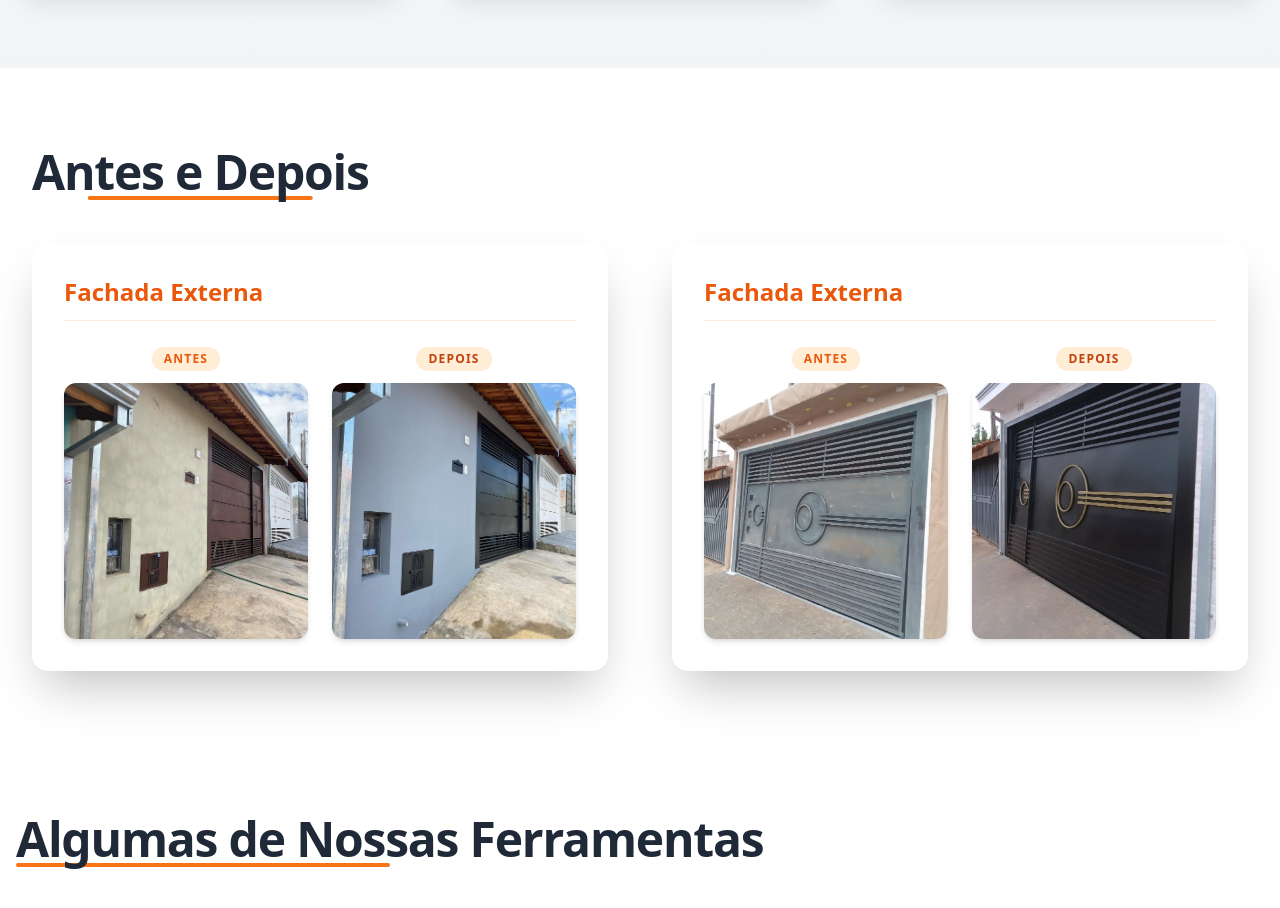
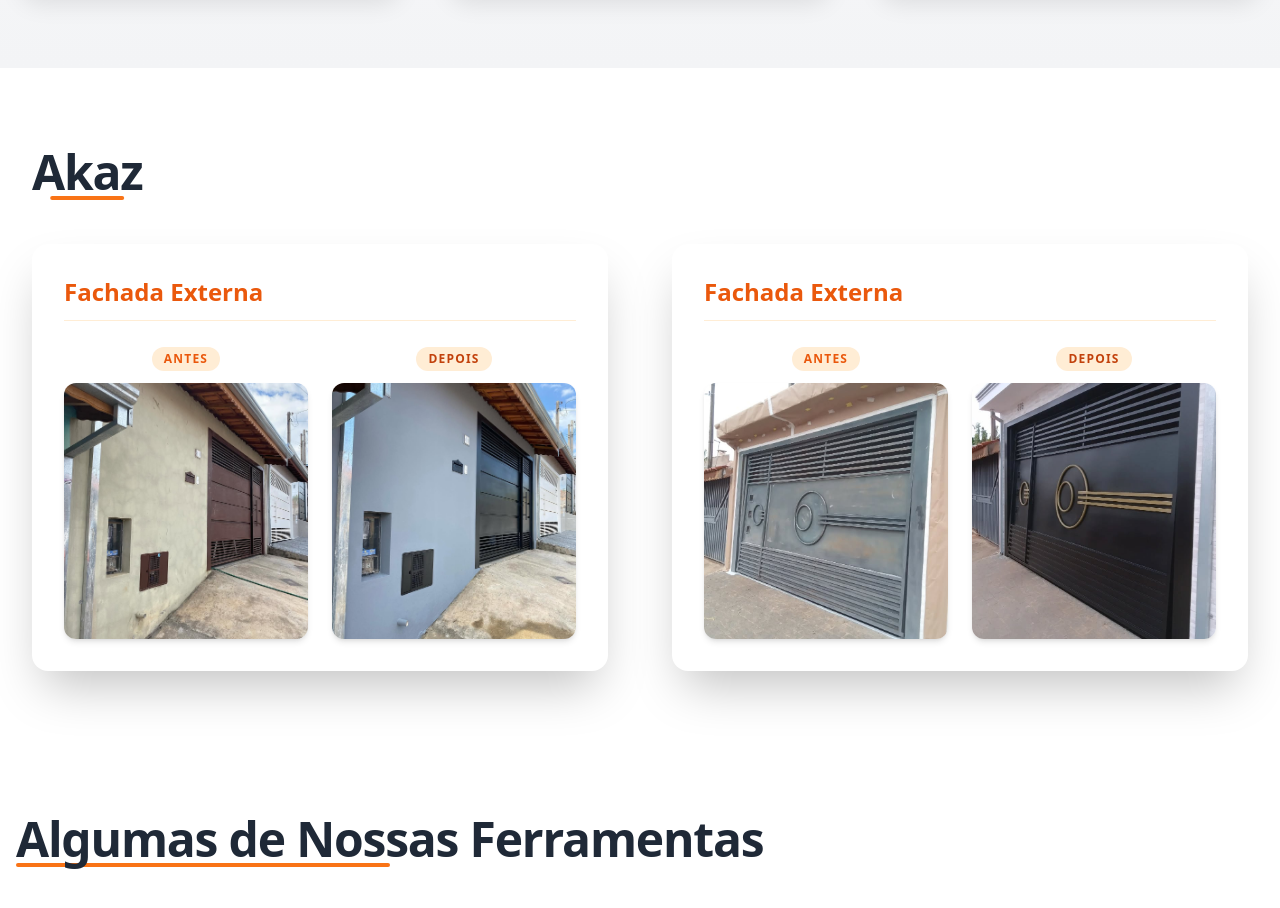
Before and after one commit to OGCmateus/thomas_pintor, a plain HTML site: page index.html in a window 1280 px wide. Shown: the part 1500-2408 px from the top of the page. Drawn offline with nearby package versions, Linux system fonts and the light colour scheme.

Commit message:
Atualização no texto

```diff
--- a/index.html
+++ b/index.html
@@ -198,7 +198,7 @@
     <div class="max-w-7xl mx-auto px-4 sm:px-6 lg:px-8">
       <h2
         class="text-3xl sm:text-4xl md:text-5xl font-extrabold text-center text-gray-800 mb-12 tracking-tight relative inline-block">
-        <span class="relative z-10">Antes e Depois</span>
+        <span class="relative z-10">Akaz</span>
         <span class="absolute -bottom-1 left-1/2 -translate-x-1/2 w-2/3 h-1 bg-orange-500 rounded-full"></span>
       </h2>
 
```
